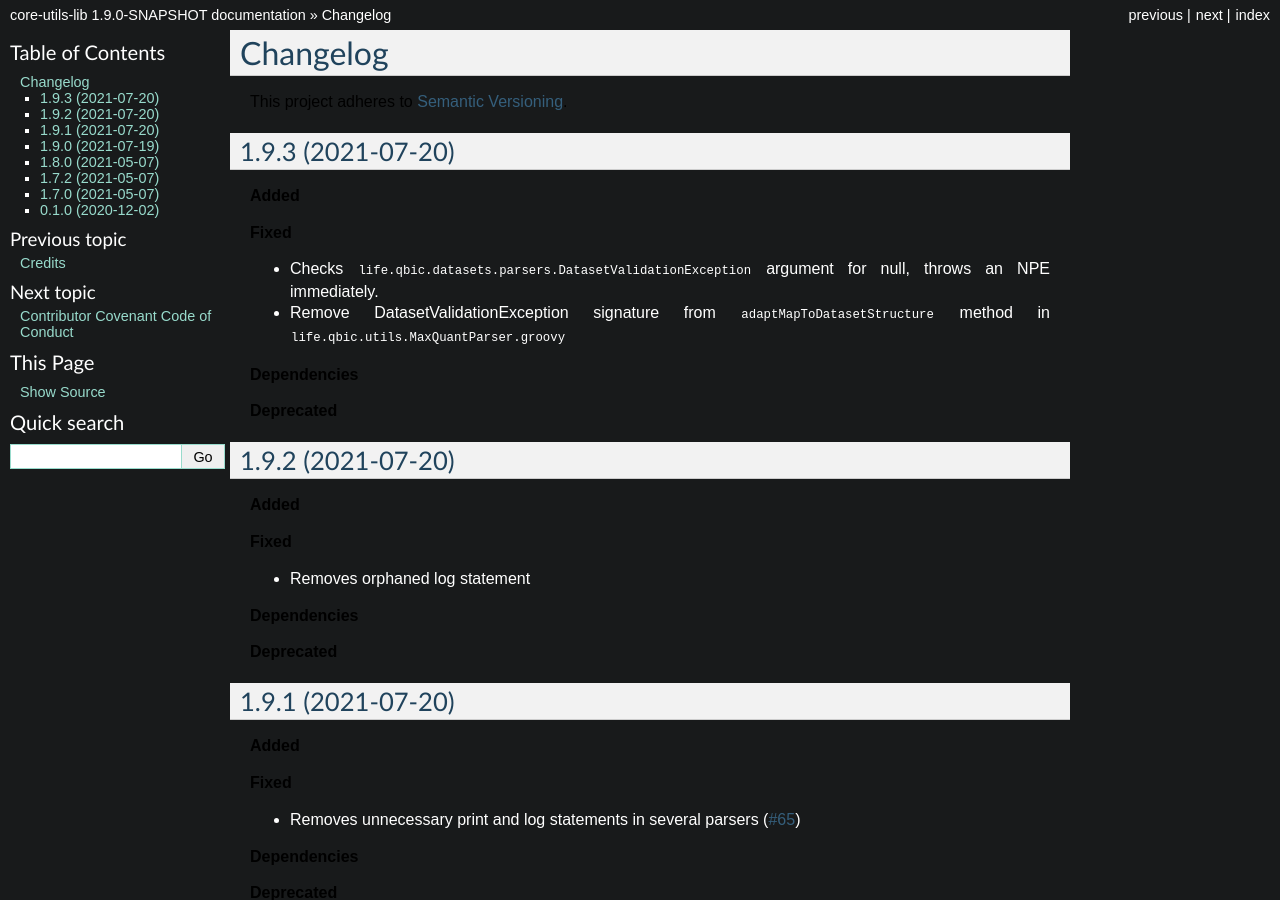
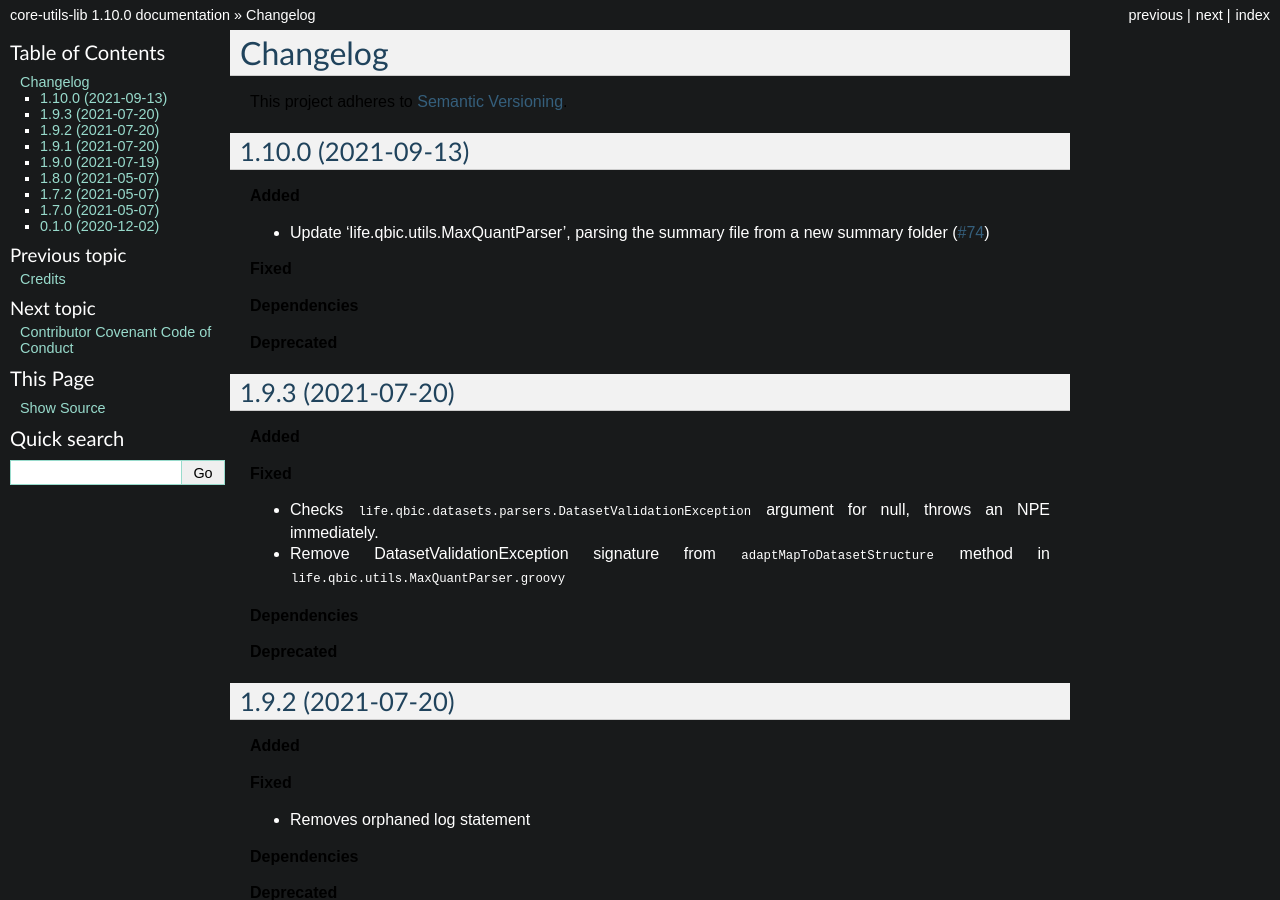
Before and after one commit to qbicsoftware/core-utils-lib, a Sphinx documentation site: the page built from docs/changelog.rst, in a window 1280 px wide and 900 px high. Built offline with Sphinx 7.4.7, drawn with Linux system fonts in a browser that asks for light colours; some of the changed text lies outside the part shown.

Commit message:
Release/1.10.0 (#75)
The summary file is now searched within the summary folder

Co-authored-by: Sven F <sven.fillinger@qbic.uni-tuebingen.de>
Co-authored-by: Steffengreiner <Steffen.Greiner@gmx.de>
Co-authored-by: jnnfr <jennifer.boedker@qbic.uni-tuebingen.de>

```diff
--- a/CHANGELOG.rst
+++ b/CHANGELOG.rst
@@ -4,6 +4,19 @@ Changelog
 
 This project adheres to `Semantic Versioning <https://semver.org/>`_.
 
+
+1.10.0 (2021-09-13)
+-------------------
+
+**Added**
+
+* Update 'life.qbic.utils.MaxQuantParser', parsing the summary file from a new summary folder (`#74 <https://github.com/qbicsoftware/core-utils-lib/pull/74>`_)
+
+**Fixed**
+
+**Dependencies**
+
+**Deprecated**
 
 1.9.3 (2021-07-20)
 ------------------
--- a/docs/conf.py
+++ b/docs/conf.py
@@ -55,9 +55,9 @@ author = "Jennifer Bödker"
 # the built documents.
 #
 # The short X.Y version.
-version = '1.9.0-SNAPSHOT'
+version = '1.10.0'
 # The full version, including alpha/beta/rc tags.
-release = '1.9.0-SNAPSHOT'
+release = '1.10.0'
 
 # The language for content autogenerated by Sphinx. Refer to documentation
 # for a list of supported languages.
--- a/pom-osgi.xml
+++ b/pom-osgi.xml
@@ -6,7 +6,7 @@
     <artifactId>core-utils-lib-osgi</artifactId>
     <url>http://github.com/qbicsoftware/core-utils-lib</url>
     <groupId>life.qbic</groupId>
-    <version>1.8.0</version> <!-- <<QUBE_FORCE_BUMP>> -->
+    <version>1.10.0</version> <!-- <<QUBE_FORCE_BUMP>> -->
     <description>Collection of non-Vaadin, non-Liferay utilities.</description>
     <modelVersion>4.0.0</modelVersion>
     <name>Core Utilities Library</name>
--- a/pom.xml
+++ b/pom.xml
@@ -8,7 +8,7 @@
   <description>Collection of non-Vaadin, non-Liferay utilities.</description>
   <modelVersion>4.0.0</modelVersion>
   <name>Core Utilities Library</name>
-  <version>1.9.3-SNAPSHOT</version> <!-- <<QUBE_FORCE_BUMP>> -->
+  <version>1.10.0</version> <!-- <<QUBE_FORCE_BUMP>> -->
   <url>http://github.com/qbicsoftware/core-utils-lib</url>
   <packaging>jar</packaging>
   <properties>
--- a/qube.cfg
+++ b/qube.cfg
@@ -1,5 +1,5 @@
 [bumpversion]
-current_version = 1.9.0-SNAPSHOT
+current_version = 1.10.0
 
 [bumpversion_files_whitelisted]
 dot_qube = .qube.yml
```
Also changed, not shown: .qube.yml, 3 other files.
